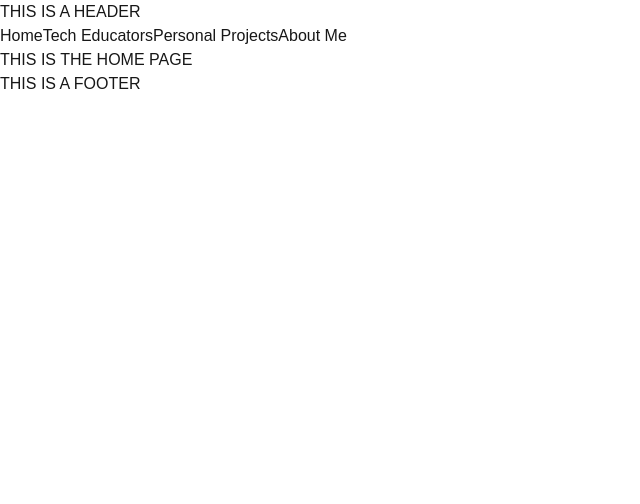
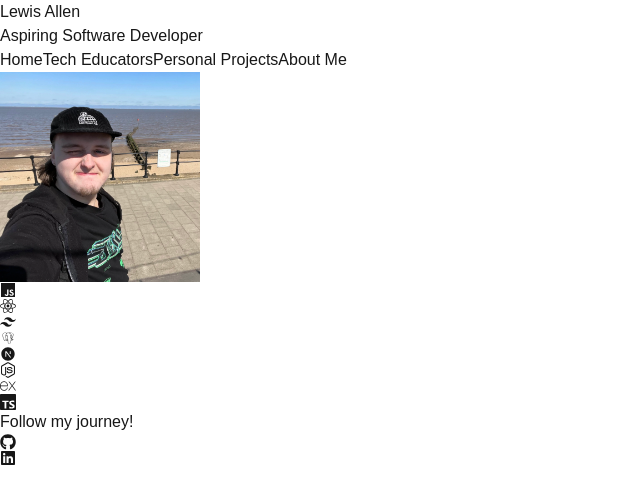
Before and after one commit to Lewis-Allen-2001/portfolio, a Next.js app: page / in a window 1280 px wide. Shown: the top 504 px of the page, without its empty margins (0-640 px from the left). Built offline with nearby package versions, Linux system fonts and the light colour scheme.

Commit message:
home page stuff added now needs styling

```diff
--- a/src/Components/Footer.jsx
+++ b/src/Components/Footer.jsx
@@ -1,8 +1,15 @@
+import { FaGithub } from "react-icons/fa6";
+import { FaLinkedin } from "react-icons/fa";
+
 export default function Footer(){
     return(
         <>
         <div>
-            <h1>THIS IS A FOOTER</h1>
+            <h1>Follow my journey! </h1>
+        <div >
+            <a href="https://github.com/Lewis-Allen-2001"><FaGithub /></a>
+            <a href="https://www.linkedin.com/in/lewis-allen-277321324/"><FaLinkedin/></a>
+        </div>
         </div>
         </>
     )
--- a/src/Components/Header.jsx
+++ b/src/Components/Header.jsx
@@ -1,9 +1,10 @@
-export default function Header(){
-    return(
-        <>
-        <div>
-            <h1>THIS IS A HEADER</h1>
-        </div>
-        </>
-    )
+export default function Header() {
+  return (
+    <>
+      <div className="flex flex-col items-center justify-center  py-8 px-5">
+        <h1 className=" text-3xl font-bold mb-2">Lewis Allen</h1>
+        <h2 className="text-lg ">Aspiring Software Developer</h2>
+      </div>
+    </>
+  );
 }
--- a/src/Components/NavBar.jsx
+++ b/src/Components/NavBar.jsx
@@ -1,14 +1,32 @@
-import Link from "next/link"
+import Link from "next/link";
 
-export default function NavBar(){
-    return(
-        <>
-        <div>
-            <Link href="/">Home</Link>
-            <Link href="/tech-ed">Tech Educators</Link>
-            <Link href="/ownprojects">Personal Projects</Link>
-            <Link href="/about">About Me</Link>
-        </div>
-        </>
-    )
+export default function NavBar() {
+  return (
+    <div className="flex items-center justify-center py-4">
+      <Link
+        href="/"
+        className=" text-lg px-4"
+      >
+        Home
+      </Link>
+      <Link
+        href="/tech-ed"
+        className=" text-lg  px-4"
+      >
+        Tech Educators
+      </Link>
+      <Link
+        href="/ownprojects"
+        className=" text-lg  px-4"
+      >
+        Personal Projects
+      </Link>
+      <Link
+        href="/about"
+        className=" text-lg  px-4"
+      >
+        About Me
+      </Link>
+    </div>
+  );
 }
--- a/src/app/page.jsx
+++ b/src/app/page.jsx
@@ -1,8 +1,34 @@
+import Image from "next/image"
+import { IoLogoJavascript } from "react-icons/io5";
+import { FaReact } from "react-icons/fa";
+import { RiTailwindCssFill } from "react-icons/ri";
+import { DiPostgresql } from "react-icons/di";
+import { RiNextjsFill } from "react-icons/ri";
+import { FaNodeJs } from "react-icons/fa";
+import { SiExpress } from "react-icons/si";
+import { SiTypescript } from "react-icons/si";
+
 
 export default function Home() {
   return (
-   <>
-   <h1>THIS IS THE HOME PAGE</h1>
-   </>
+  <>
+  <div>
+    <Image src="/selfie.webp"
+    width={200}
+    height={200}
+    alt="Selfie of Lewis , he is really cool!"
+    />
+    <div>
+<IoLogoJavascript />
+<FaReact />
+<RiTailwindCssFill />
+<DiPostgresql />
+<RiNextjsFill />
+<FaNodeJs />
+<SiExpress />
+<SiTypescript />
+  </div>
+  </div>
+  </>
   );
 }
```
Also changed, not shown: package.json (+5 -4 lines), src/app/layout.jsx (+6 -6 lines), public/selfie.webp (added), 1 other file (tests, documents, lock files or other folders).
